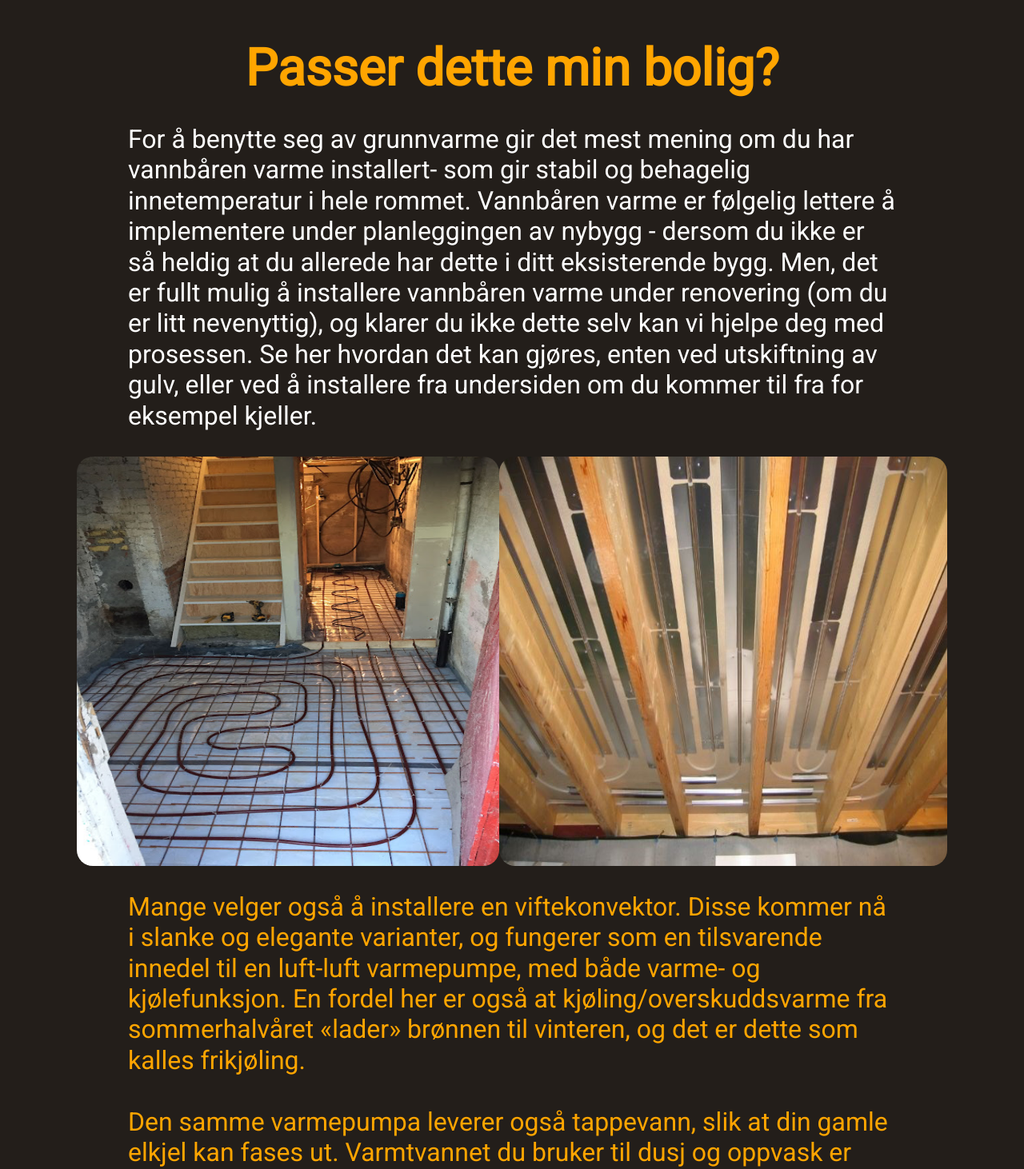
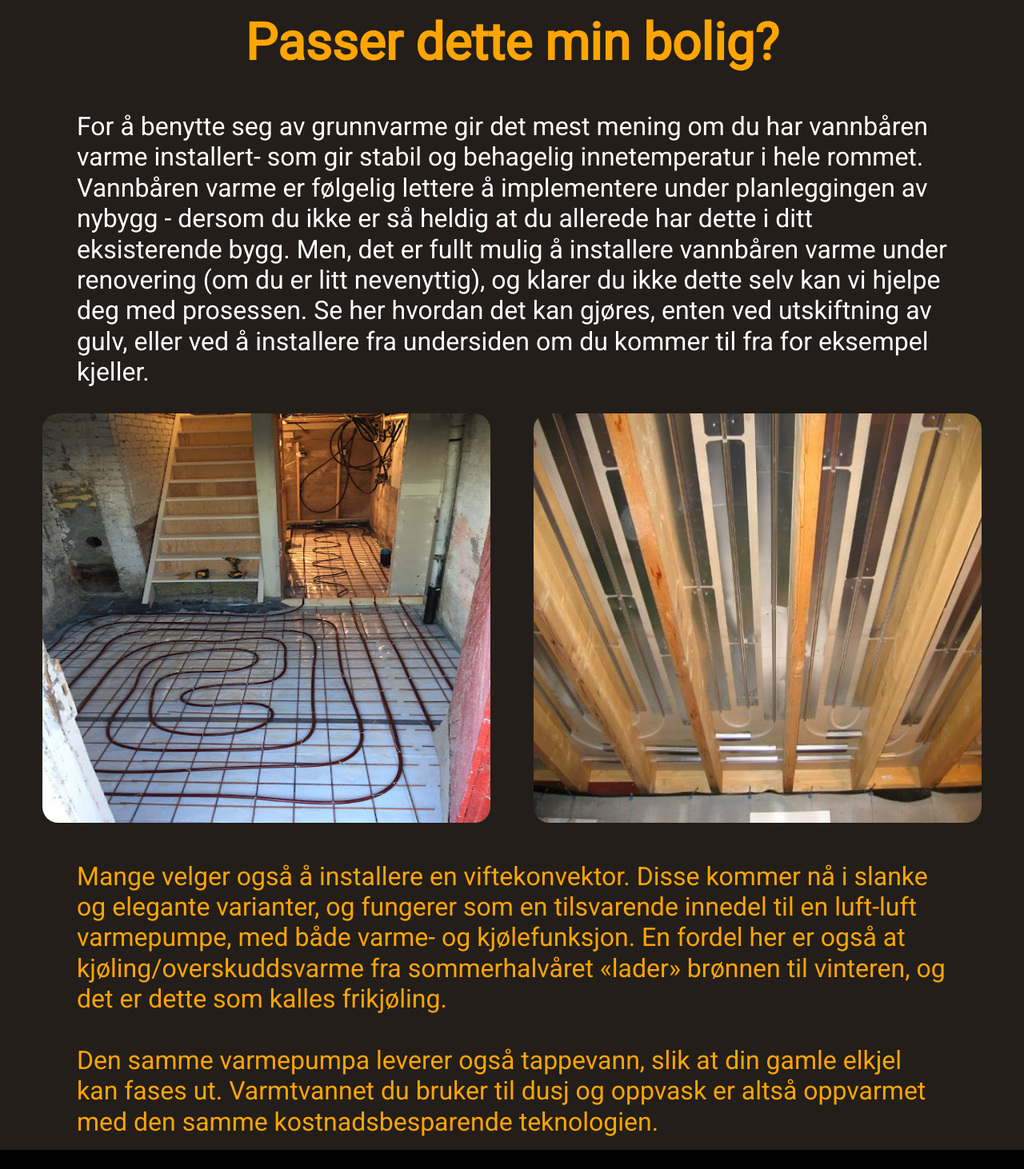
Before and after one commit to joar1/igrunn, a React (Create React App) app: page /tilgjenglig in a window 1280 px wide. Shown: the part 80-1542 px from the top of the page at 80% size. Built offline with nearby package versions, Linux system fonts and the light colour scheme.

Commit message:
responsive

```diff
--- a/src/pages/About.jsx
+++ b/src/pages/About.jsx
@@ -5,9 +5,9 @@ import Footer from '../components/Footer';
 function About() {
 	return (
 		<>
-			<AboutWrapper>
+			<AboutContainer>
 				<Navbar />
-				<AboutContainer>
+				<AboutWrapper>
 					<AboutDiv>
 						<h4>Om oss</h4>
 						<h5>Tor Eggebø:</h5>
@@ -31,16 +31,16 @@ function About() {
 							<li>VVS-firma</li>
 						</ul>
 					</AboutDivPartners>
-				</AboutContainer>
+				</AboutWrapper>
 				<Footer />
-			</AboutWrapper>
+			</AboutContainer>
 		</>
 	);
 }
 
 export default About;
 
-const AboutWrapper = styled.div`
+const AboutContainer = styled.div`
 	line-height: 1.3;
 	background: #231e1a;
 	color: white;
@@ -49,7 +49,7 @@ const AboutWrapper = styled.div`
 	}
 `;
 
-const AboutContainer = styled.div`
+const AboutWrapper = styled.div`
 	border-radius: 25px;
 	background: #121212;
 	width: 75%;
@@ -92,6 +92,7 @@ const AboutDiv = styled.div`
 		margin: 2em auto;
 		@media (max-width: 768px) {
 			font-size: 2vh;
+			width: 100%;
 		}
 	}
 `;
@@ -123,6 +124,7 @@ const AboutDivPartners = styled.div`
 		margin: 2em auto;
 		@media (max-width: 768px) {
 			font-size: 2vh;
+			width: 100%;
 		}
 	}
 `;
--- a/src/pages/Availability.jsx
+++ b/src/pages/Availability.jsx
@@ -56,9 +56,8 @@ const AvailabilityContainer = styled.div`
 `;
 
 const HeaderH1 = styled.h1`
-	margin-top: 1em;
+	margin: 0.5em auto;
 	font-size: 4em;
-	padding: 0;
 	text-align: center;
 	color: orange;
 `;
@@ -68,7 +67,7 @@ const StyledParagraphWhite = styled.p`
 	margin: 0 auto;
 	font-size: 2em;
 	line-height: 1.2;
-	padding: 1em 2em;
+	padding: 0.5em 0;
 	width: 85%;
 	color: white;
 `;
@@ -77,7 +76,7 @@ const StyledParagraphOrange = styled.p`
 	margin: 0 auto;
 	font-size: 2em;
 	line-height: 1.2;
-	padding: 1em 2em 2em 2em;
+	padding: 0.5em 0;
 	width: 85%;
 	color: orange;
 `;
@@ -86,8 +85,8 @@ const ImageContainer = styled.div`
 	display: flex;
 	align-items: center;
 	justify-content: space-evenly;
-	margin: 0 auto;
-	width: 85%;
+	margin: 1em auto 2em auto;
+	width: 100%;
 	img {
 		height: 512px;
 		width: 560px;
--- a/src/pages/BasicHeating.jsx
+++ b/src/pages/BasicHeating.jsx
@@ -86,6 +86,11 @@ const LeftSection = styled.div`
 		line-height: 1.4;
 		font-size: 1.8em;
 		text-align: left;
+		@media (max-width: 768px) {
+			font-size: 3vh;
+			max-width: 100%;
+			padding: 1em 2em;
+		}
 	}
 	img {
 		height: 512px;
@@ -95,10 +100,6 @@ const LeftSection = styled.div`
 	@media (max-width: 768px) {
 		display: flex;
 		flex-direction: column;
-		font-size: 2vh;
-		max-width: 100%;
-		margin: 0;
-		padding: 0;
 	}
 `;
 
@@ -129,6 +130,11 @@ const RightSection = styled.div`
 		line-height: 1.4;
 		font-size: 1.8em;
 		font-size: 3vh;
+		@media (max-width: 768px) {
+			font-size: 3vh;
+			max-width: 100%;
+			padding: 1em 2em;
+		}
 	}
 	img {
 		height: 512px;
@@ -140,6 +146,7 @@ const RightSection = styled.div`
 		flex-direction: column;
 		font-size: 3vh;
 		max-width: 100%;
+		margin-top: 0;
 	}
 `;
 
@@ -176,8 +183,8 @@ const ImageContainer = styled.div`
 	display: flex;
 	align-items: center;
 	justify-content: space-evenly;
-	margin: 0 auto 2em auto;
-	width: 85%;
+	margin: 0 auto 3em auto;
+	width: 100%;
 	img {
 		height: 512px;
 		width: 560px;
--- a/src/pages/Contact.jsx
+++ b/src/pages/Contact.jsx
@@ -10,7 +10,7 @@ function Contact() {
 				<ContactContainer>
 					<h4>Kontakt</h4>
 					<ul>
-						<li>tlf: {<br />} xxx xx xxx</li>
+						<li>tlf: {<br />} 90925800</li>
 						<li>email: xxxx@xxxxxxx.com</li>
 						<li>adresse: xxxxxxx</li>
 					</ul>
@@ -43,10 +43,12 @@ const ContactContainer = styled.div`
 		font-size: 4em;
 	}
 	li {
-		width: 60%;
 		list-style: none;
 		font-size: 2em;
-		margin-bottom: 2em;
-		margin: 2em auto;
+		margin: 1em auto;
+	}
+	@media (max-width: 768px) {
+		font-size: 2vw;
+		max-width: 100%;
 	}
 `;
--- a/src/pages/Services.jsx
+++ b/src/pages/Services.jsx
@@ -5,9 +5,9 @@ import Footer from '../components/Footer';
 function Services() {
 	return (
 		<>
-			<ServiceWrapper>
+			<ServiceContainer>
 				<Navbar />
-				<ServiceContainer>
+				<ServiceWrapper>
 					<h4>Våre tjenester</h4>
 					<ul>
 						<li>Energibrønner, ferdig montert varmepumpe.</li>
@@ -20,16 +20,16 @@ function Services() {
 						</li>
 						<li>VVS /Varmepumpe etc.</li>
 					</ul>
-				</ServiceContainer>
+				</ServiceWrapper>
 				<Footer />
-			</ServiceWrapper>
+			</ServiceContainer>
 		</>
 	);
 }
 
 export default Services;
 
-const ServiceWrapper = styled.div`
+const ServiceContainer = styled.div`
 	line-height: 1.3;
 	background: #231e1a;
 	color: orange;
@@ -41,7 +41,7 @@ const ServiceWrapper = styled.div`
 	}
 `;
 
-const ServiceContainer = styled.div`
+const ServiceWrapper = styled.div`
 	display: flex;
 	flex-direction: column;
 	align-items: center;
```
Also changed, not shown: 7 other files (tests, documents, lock files or other folders).
